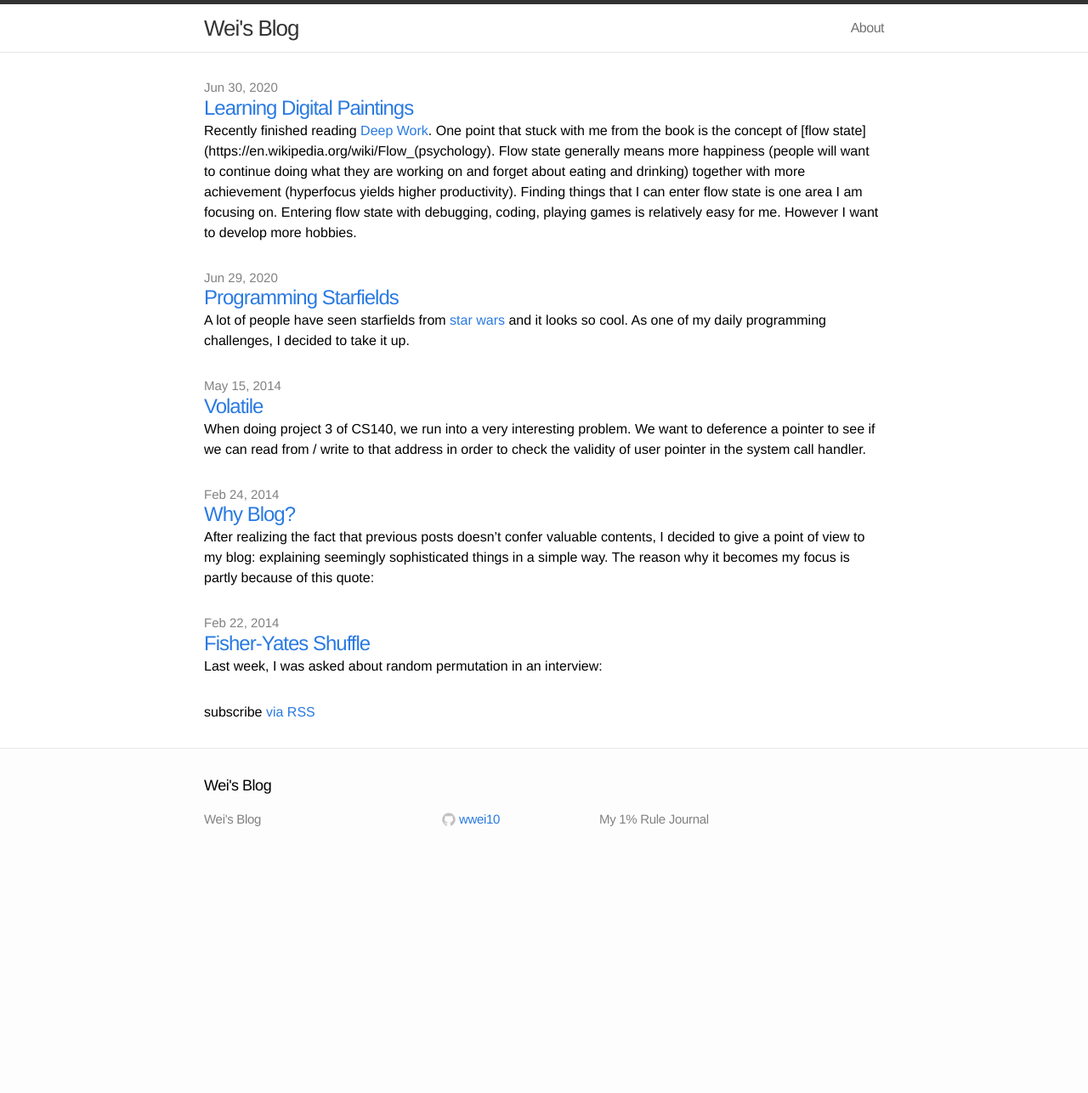
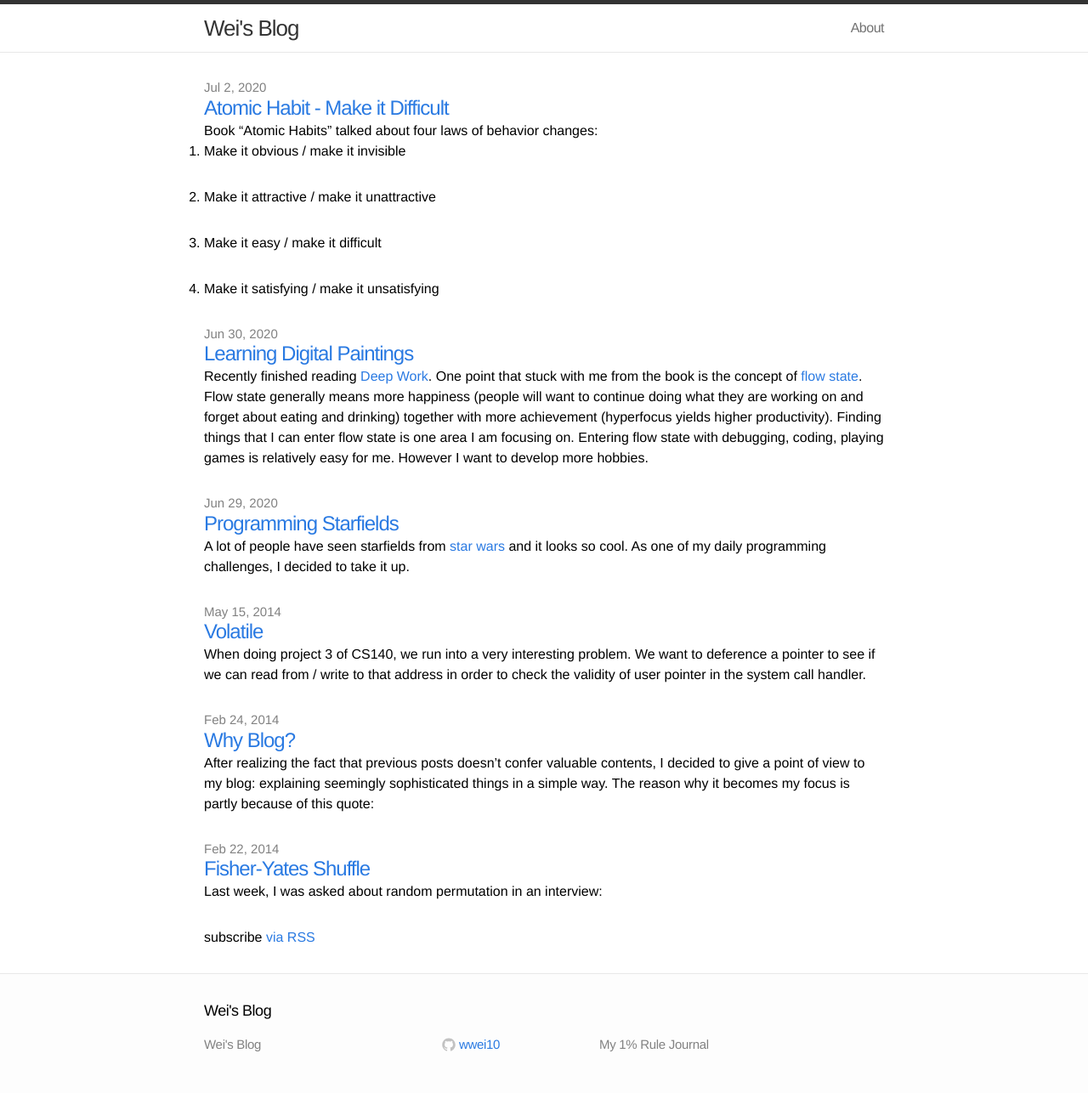
Before and after one commit to wwei10/blog.wwei10.com, a Jekyll site: the page built from index.html, in a window 1280 px wide. Shown: the whole page at 85% size. Built offline with Jekyll 4.4.1, drawn with Linux system fonts in a browser that asks for light colours; before the commit the page ends 1020 px from its top, so only the background shows below that; some of the changed lines change nothing that is shown.

Commit message:
Create new post about blocksite

```diff
--- a/_posts/2020-06-30-procreate.md
+++ b/_posts/2020-06-30-procreate.md
@@ -5,7 +5,7 @@
 categories: arts
 ---
 
-Recently finished reading [Deep Work](https://www.amazon.com/Deep-Work-Focused-Success-Distracted/dp/1455586692). One point that stuck with me from the book is the concept of [flow state](https://en.wikipedia.org/wiki/Flow_(psychology). Flow state generally means more happiness (people will want to continue doing what they are working on and forget about eating and drinking) together with more achievement (hyperfocus yields higher productivity). Finding
+Recently finished reading [Deep Work](https://www.amazon.com/Deep-Work-Focused-Success-Distracted/dp/1455586692). One point that stuck with me from the book is the concept of [flow state](https://www.youtube.com/watch?v=fXIeFJCqsPs). Flow state generally means more happiness (people will want to continue doing what they are working on and forget about eating and drinking) together with more achievement (hyperfocus yields higher productivity). Finding
 things that I can enter flow state is one area I am focusing on. Entering flow state with debugging, coding, playing games is relatively easy for me. However I want to develop more hobbies.
 
 Since youtube started recommended a lot of procreate videos recently, I decided to learn to create things with procreate app. Luckily, it's relatively easy to enter flow state for me with drawing, maybe it is challenging enough and my skill is at a level where I enjoy my work! (sweet spot!)
--- /dev/null
+++ b/_posts/2020-07-02-blocksite-safari-extension.md
@@ -0,0 +1,27 @@
+---
+layout: post
+title:  "Atomic Habit - Make it Difficult"
+date:   2020-07-02 15:00:00
+categories: Programming Swift Productivity
+---
+
+Book "Atomic Habits" talked about four laws of behavior changes:
+1. Make it obvious / make it invisible
+2. Make it attractive / make it unattractive
+3. Make it easy / make it difficult
+4. Make it satisfying / make it unsatisfying
+
+All 4 laws have interesting applications. Today I want to focus on the 3rd law, make it easy / difficult.
+
+Relying on self discpline and self control sometimes can be difficult especially with WFH. I kept wondering what I should order for lunch, what video / music to listen to next. All those distractions are detrimental to productivity.
+
+I decided to turn to technology to make certain distraction impossible. Love games? Set up parental control so I can't play games during certain periods. Want to watch videos on youtube? Block websites through forest on Chrome!
+
+On safari, there is no famous app to do website blocking so I decided to make one. By following several tutorials online, I created a simple safari [extension](https://github.com/wwei10/BlockSite) to one click block all websites on safari for 30 minutes. I also spent some time learning google cloud and created a redirect page showing countdown [timer](https://blocksite-gcloud-app.wl.r.appspot.com).
+
+Quite interesting project. Several learnings from developing safari extension:
+1. Initial setup of developing extension took long time. Code signing was a huge problem for me. `codesign -vvvv <filepath>` helped me rule out codesign related problems several times.
+2. Sometimes running safari extension from xcode doesn't work. I had to clear build, rebuild, then run the app extension again to see the change reflected during testing.
+3. Safari doesn't support beforeload trigger. Also spent quite sometime trying to figure that out.
+
+Overall quite nice experience, glad I learned something new! :)
```
